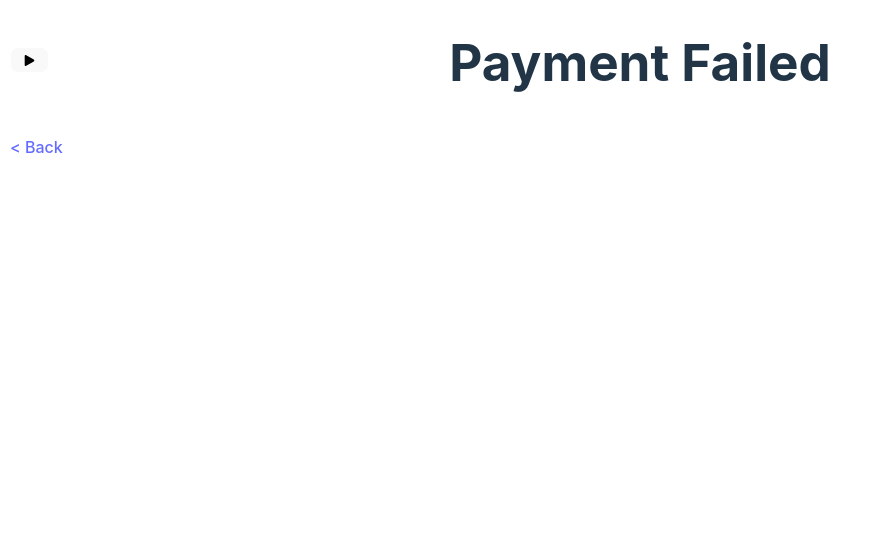
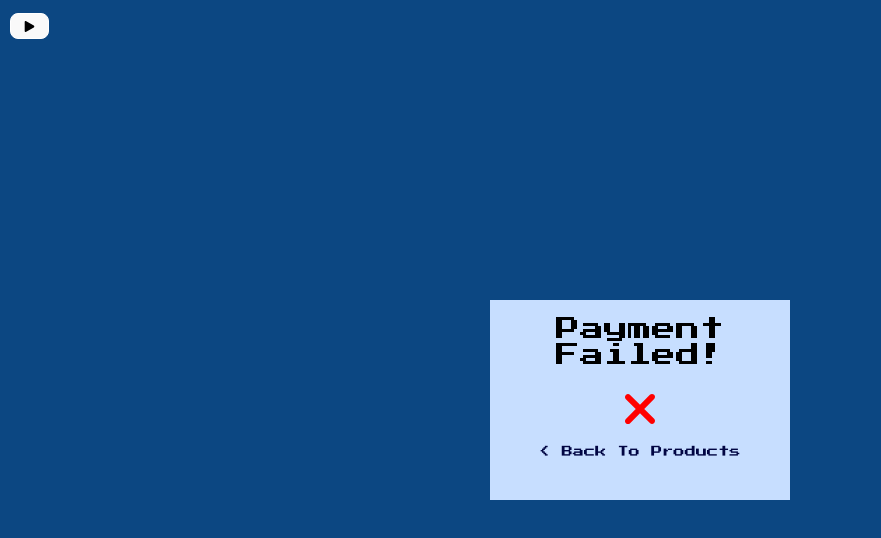
Before and after one commit to zoobiasyyed/pokemart, a React (Vite) app in the folder client/: page /payment-failed in a window 1280 px wide. Shown: the top 538 px of the page, without its empty margins (0-881 px from the left). Built offline with nearby package versions, Linux system fonts and the light colour scheme; a web font is replaced by a local one.

Commit message:
finished fixing bugs

```diff
--- a/client/src/App.css
+++ b/client/src/App.css
@@ -521,6 +521,55 @@ body {
   border-color: #fff;
 }
 
+/* Payment Succeeded */
+
+.paymentSucceeded {
+  display: flex;
+  justify-content: center;
+  align-items: center;
+  background-color: #0c4782;
+  height: 100vh;
+}
+
+.paymentBox {
+  flex-direction: column;
+  width: 300px;
+  height: 200px;
+  background-color: #c7deff;
+}
+
+.successTitle {
+  font-family: 'Press Start 2P', sans-serif;
+  color: black;
+  font-size: 1.5rem;
+}
+
+.check {
+  font-size: 3rem;
+  color: #769678;
+}
+
+.goBack {
+  font-family: 'Press Start 2P', sans-serif;
+  font-size: 0.7rem;
+  color: rgb(1, 5, 67);
+}
+
+/* Payment Failed */
+
+.paymentFailed {
+  display: flex;
+  justify-content: center;
+  align-items: center;
+  background-color: #0c4782;
+  height: 100vh;
+}
+
+.xMark {
+  font-size: 3rem;
+  color: red;
+}
+
 /* used in multiple pages */
 
 .loading {
--- a/client/src/PaymentFailed.tsx
+++ b/client/src/PaymentFailed.tsx
@@ -1,4 +1,5 @@
 import { Link } from 'react-router-dom';
+import { FaXmark } from 'react-icons/fa6';
 
 /**
  * Renders the NotFound component, displaying a "Page Not Found" message
@@ -9,11 +10,16 @@ import { Link } from 'react-router-dom';
 
 export function PaymentFailed() {
   return (
-    <div>
-      <h1>Payment Failed</h1>
-      <Link className="backBag" to="/">
-        &lt; Back
-      </Link>
+    <div className="paymentFailed">
+      <div className="paymentBox">
+        <h1 className="successTitle">Payment Failed!</h1>
+        <div>
+          <FaXmark className="xMark" />
+        </div>
+        <Link className="goBack" to="/">
+          &lt; Back To Products
+        </Link>
+      </div>
     </div>
   );
 }
--- a/client/src/PaymentSucceed.tsx
+++ b/client/src/PaymentSucceed.tsx
@@ -1,4 +1,5 @@
 import { Link } from 'react-router-dom';
+import { FaCheck } from 'react-icons/fa';
 
 /**
  * Renders the NotFound component, displaying a "Page Not Found" message
@@ -9,11 +10,16 @@ import { Link } from 'react-router-dom';
 
 export function PaymentSucceed() {
   return (
-    <div>
-      <h1>Payment Succeed</h1>
-      <Link className="backBag" to="/">
-        &lt; Back
-      </Link>
+    <div className="paymentSucceeded">
+      <div className="paymentBox">
+        <h1 className="successTitle">Payment Was Successful!</h1>
+        <div>
+          <FaCheck className="check" />
+        </div>
+        <Link className="goBack" to="/">
+          &lt; Back To Products
+        </Link>
+      </div>
     </div>
   );
 }
```
Also changed, not shown: 1 other file (tests, documents, lock files or other folders).
